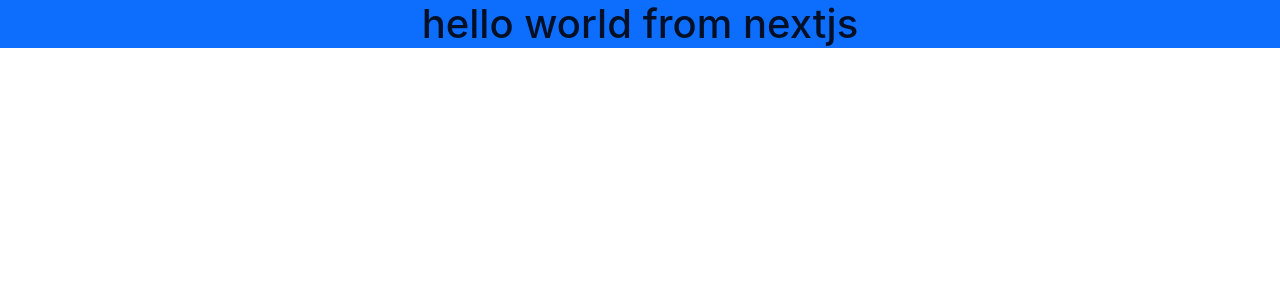
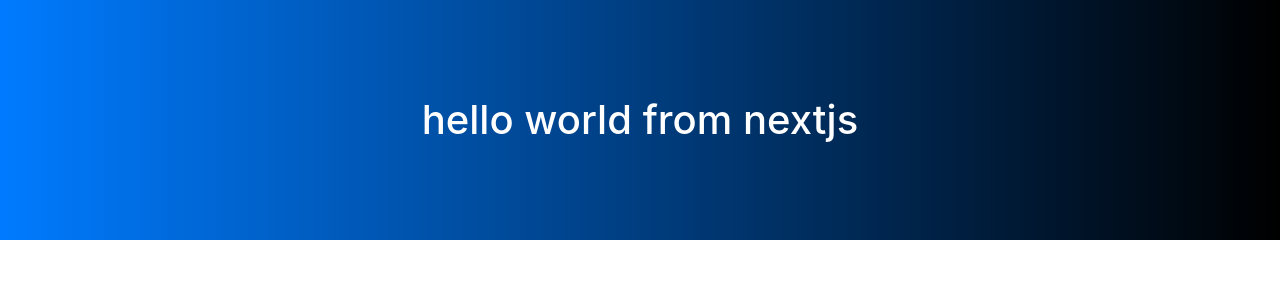
Before and after one commit to NumanAnees/edemy, a Next.js app in the folder Client/: page / in a window 1280 px wide. Shown: the top 300 px of the page. Built offline with nearby package versions, Linux system fonts and the light colour scheme.

Commit message:
git ignore

```diff
--- a/Client/pages/_app.js
+++ b/Client/pages/_app.js
@@ -1,5 +1,6 @@
 import "bootstrap/dist/css/bootstrap.min.css";
 import "antd/dist/antd.css";
+import "../public/css/style.css";
 
 function MyApp({ Component, pageProps }) {
   return <Component {...pageProps} />;
--- a/Client/public/css/style.css
+++ b/Client/public/css/style.css
@@ -1,3 +1,12 @@
 .square {
-  height: 20vh;
+  height: 30vh;
+  align-items: center;
+  display: flex;
+  justify-content: center;
+  margin: 0px 0px;
+  padding: 0px 0px;
 }
+.jumbotron {
+  background-image: linear-gradient(to right, #007bff, #000);
+  color: #fff;
+}
```
